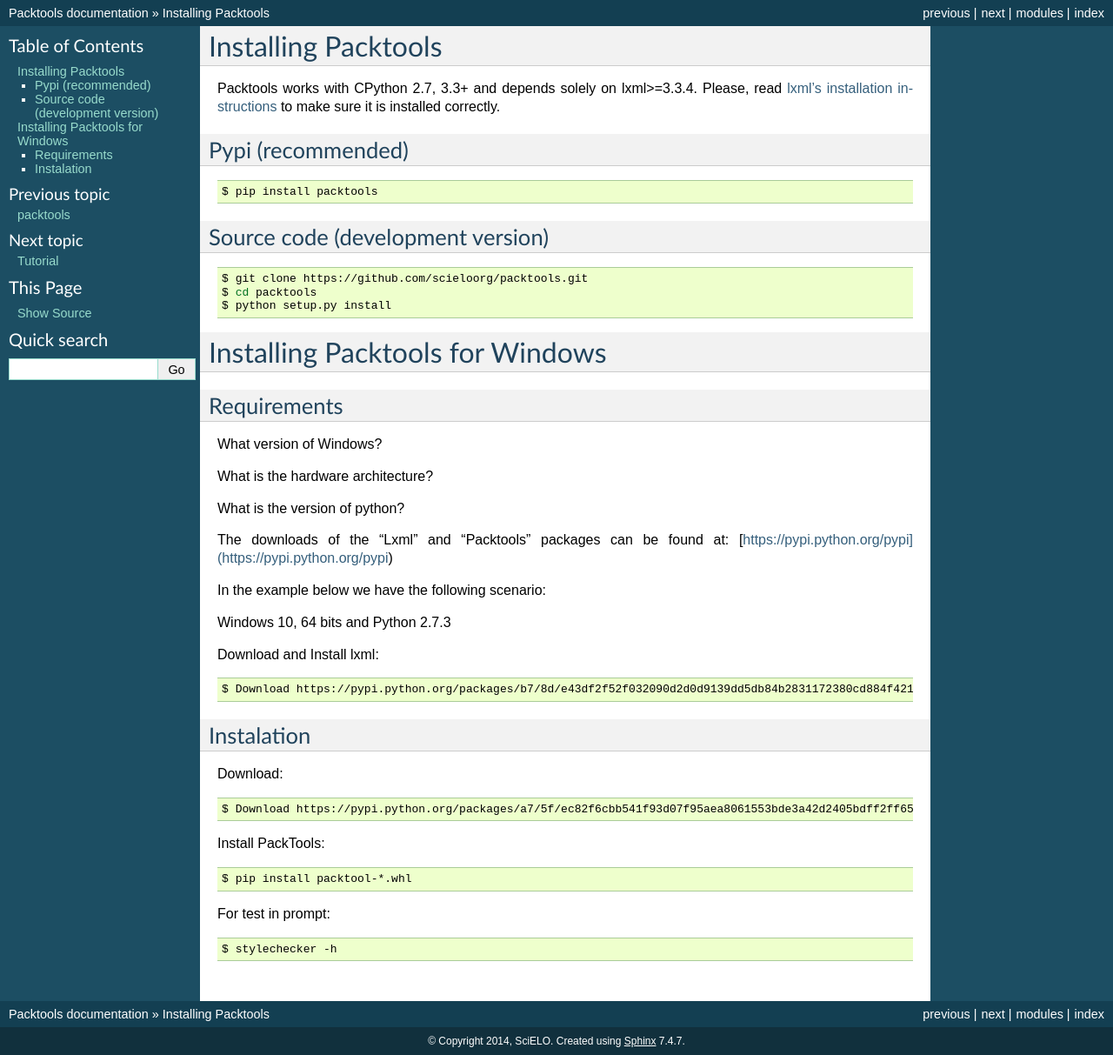
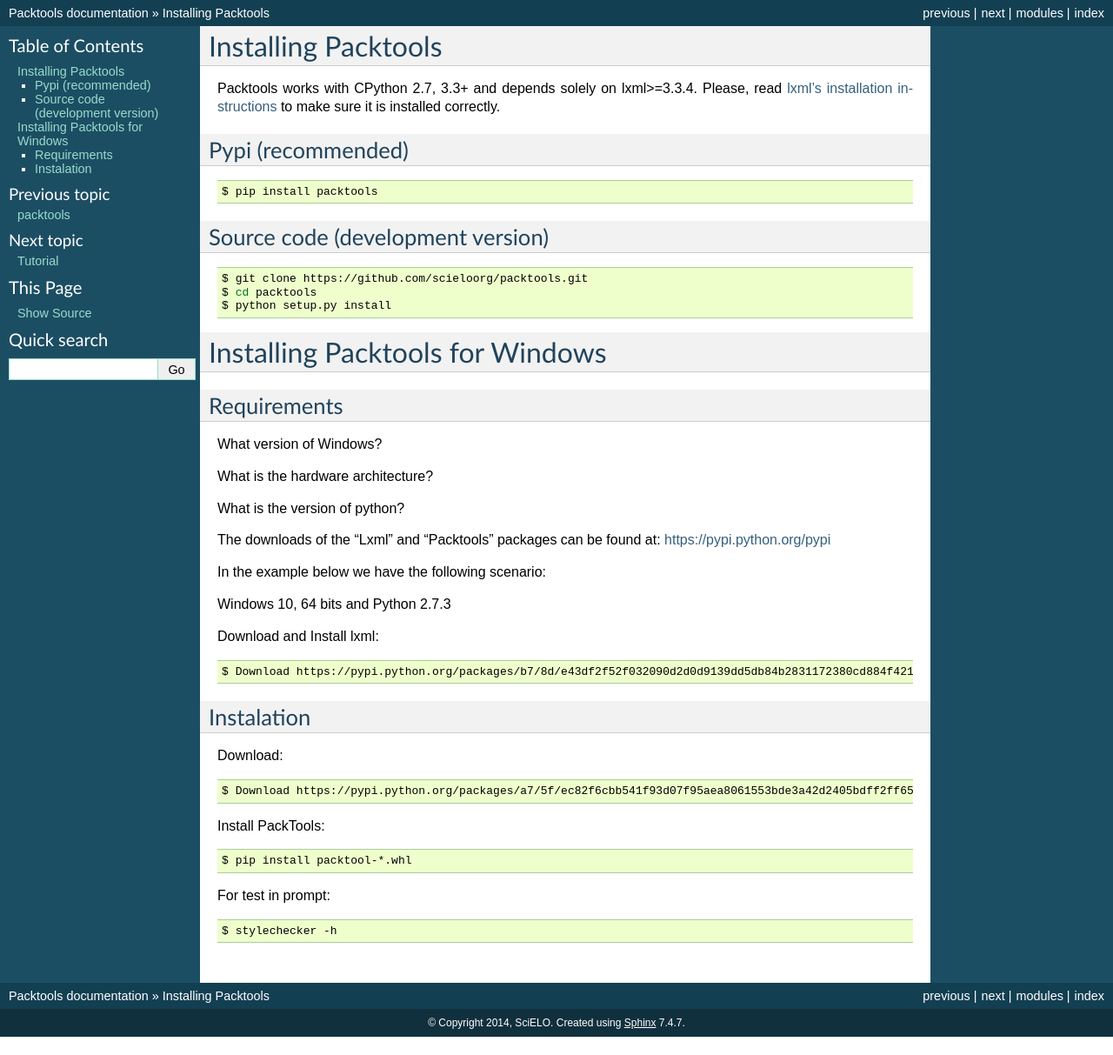
Before and after one commit to scieloorg/packtools, a Sphinx documentation site: the page built from docs/install.rst, in a window 1280 px wide. Shown: the whole page at 87% size. Built offline with Sphinx 7.4.7, drawn with Linux system fonts in a browser that asks for light colours; the version number could not be read and is left out; after the commit the page ends 1192 px from its top, so only the background shows below that; some of the changed lines change nothing that is shown.

```diff
--- a/docs/install.rst
+++ b/docs/install.rst
@@ -37,7 +37,7 @@
 
 What is the version of python?
 
-The downloads of the "Lxml" and "Packtools" packages can be found at: [https://pypi.python.org/pypi](https://pypi.python.org/pypi)
+The downloads of the "Lxml" and "Packtools" packages can be found at: https://pypi.python.org/pypi
 
 In the example below we have the following scenario:
 
```
